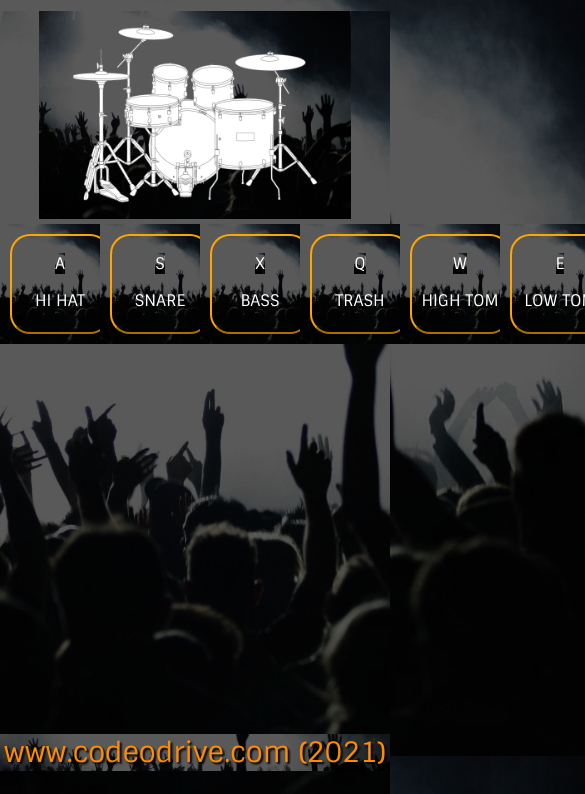
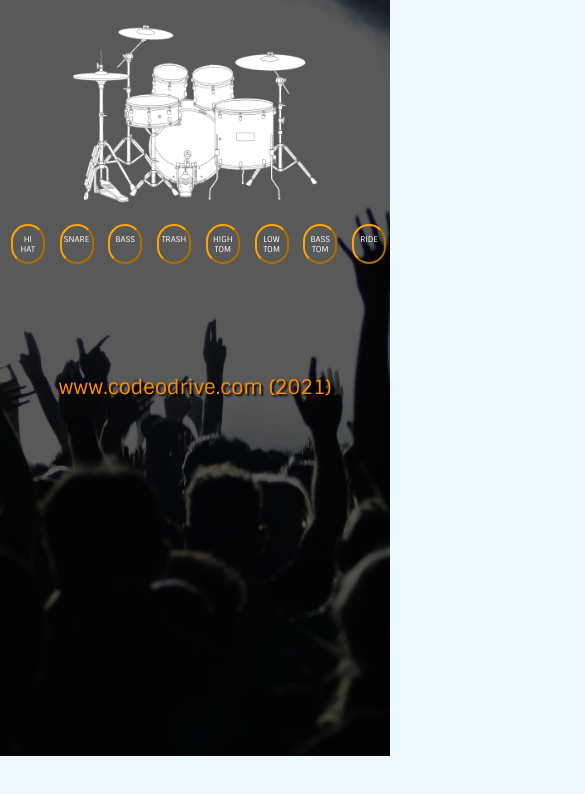
Before and after one commit to bartekwawrzkowicz/Drum_Set, a website: page index.html in a window 390 px wide. Shown: the part 88-882 px from the top of the page, 585 px wide, since content can reach past the window. After the commit the page ends 844 px from the top, so only its background shows below. Drawn offline with Linux system fonts and the light colour scheme.

Commit message:
adding mobile click functionality

```diff
--- a/app.js
+++ b/app.js
@@ -9,11 +9,25 @@ const picRightTom = document.getElementById('right-tom');
 const picBassTom = document.getElementById('bass-tom');
 const picRightCymbal = document.getElementById('right-cymbal');
 
+// BUTTONS --------------------------------------------------
+const buttonList = [
+    hiHatBtn = document.getElementById('hh'),
+    snareBtn = document.getElementById('sd'),
+    bassDrumBtn = document.getElementById('bd'),
+    trashBtn = document.getElementById('lc'),
+    highTomBtn = document.getElementById('lt'),
+    lowTomBtn = document.getElementById('rt'),
+    bassTomBtn = document.getElementById('bt'),
+    rideBtn = document.getElementById('rc'),
+]
+
 // LOGIC ----------------------------------------------------
 
-const playDrum = event => {
+
+
+const keyDownHandler = event => {
     const audio = document.querySelector(`audio[data-key="${event.keyCode}"]`);
-    const key = document.querySelector(`button[data-sound="${event.keyCode}"]`);
+    const key = document.querySelector(`button[data-key="${event.keyCode}"]`);
     const image = document.querySelector(`img[data-key="${event.keyCode}"]`);
 
     if (!audio) return;
@@ -22,12 +36,14 @@ const playDrum = event => {
 
     key.classList.add('active');
 
+    if (!image) return;
     picClean.classList.add('non-active');
     image.classList.remove('non-active');
+
 }
 
-const removeTransition = event => {
-    const key = document.querySelector(`button[data-sound="${event.keyCode}"`);
+const keyUpHandler = event => {
+    const key = document.querySelector(`button[data-key="${event.keyCode}"`);
     const image = document.querySelector(`img[data-key="${event.keyCode}"]`);
 
     key.classList.remove('active');
@@ -36,5 +52,24 @@ const removeTransition = event => {
     image.classList.add('non-active');
 }
 
-window.addEventListener('keydown', playDrum);
-window.addEventListener('keyup', removeTransition);
+const clickHandler = event => {
+    const audio = document.querySelector(`audio[data-key="${event.target.dataset.key}"]`);
+    const image = document.querySelector(`img[data-key="${event.target.dataset.key}"]`);
+
+    audio.currentTime = 0;
+    audio.play();
+
+    picClean.classList.add('non-active');
+    image.classList.remove('non-active');
+
+    setTimeout(() => {
+        picClean.classList.remove('non-active');
+        image.classList.add('non-active');
+    }, 200);
+}
+
+const buttons = buttonList.map(button => button.addEventListener('click', clickHandler))
+
+
+window.addEventListener('keydown', keyDownHandler);
+window.addEventListener('keyup', keyUpHandler);
--- a/index.html
+++ b/index.html
@@ -12,6 +12,7 @@
 <body>
     <h1 class="main-title">DRUM SET</h1>
     <div class="container">
+        <div class="container-images">
             <img data-key="" class="" class="img" src="resources/photo/drum_kit.png" id="clean" alt="drum set">
             <img data-key="65" class="non-active" class="img" src="resources/photo/drum_kit_active/drum_kit_hi_hat.png" id="hi-hat" alt="hi hat">
             <img data-key="83" class="non-active" class="img" src="resources/photo/drum_kit_active/drum_kit_snare.png" id="snare" alt="snare drum">
@@ -21,59 +22,60 @@
             <img data-key="69" class="non-active" class="img" src="resources/photo/drum_kit_active/drum_kit_right_tom.png" id="right-tom" alt="low tom">
             <img data-key="68" class="non-active" class="img" src="resources/photo/drum_kit_active/drum_kit_bass_tom.png" id="bass-tom" alt="floor tom">
             <img data-key="82" class="non-active" class="img" src="resources/photo/drum_kit_active/drum_kit_right_cymbal.png" id="right-cymbal" alt="ride">
+        </div>
 
         <div class="buttons row">
             <div data-key="65" class="key">
-                <button class="btn" data-sound="65" id="hh">
+                <button class="btn" data-key="65" id="hh">
                     <p class="key-name">A</p>
                     HI HAT</p>
                 </button>
                 <audio data-key="65" src="./vendors/sound/hi_hat.wav"></audio>
             </div>
             <div data-key="83" class="key">
-                <button class="btn" data-sound="83" id="sd">
+                <button class="btn" data-key="83" id="sd">
                     <p class="key-name">S</p>
                     SNARE</p>
                 </button>
                 <audio data-key="83" src="./vendors/sound/snare_drum.wav"></audio>
             </div>
             <div data-key="88" class="key">
-                <button class="btn" data-sound="88" id="bd">
+                <button class="btn" data-key="88" id="bd">
                     <p class="key-name">X</p>
                     BASS</p>
                 </button>
                 <audio data-key="88" src="./vendors/sound/bass_drum.wav"></audio>
             </div>
             <div data-key="81" class="key">
-                <button class="btn" data-sound="81" id="lc">
+                <button class="btn" data-key="81" id="lc">
                     <p class="key-name">Q</p>
                     TRASH</p>
                 </button>
                 <audio data-key="81" src="./vendors/sound/trash.wav"></audio>
             </div>
             <div data-key="87" class="key">
-                <button class="btn" data-sound="87" id="lt">
+                <button class="btn" data-key="87" id="lt">
                     <p class="key-name">W</p>
                     HIGH TOM</p>
                 </button>
                 <audio data-key="87" src="./vendors/sound/tom_left.wav"></audio>
             </div>
             <div data-key="69" class="key">
-                <button class="btn" data-sound="69" id="rt">
+                <button class="btn" data-key="69" id="rt">
                     <p class="key-name">E</p>
                     LOW TOM</p>
                 </button>
                 <audio data-key="69" src="./vendors/sound/tom_right.wav"></audio>
             </div>
             <div data-key="68" class="key">
-                <button class="btn" data-sound="68" id="bt">
+                <button class="btn" data-key="68" id="bt">
                     <p class="key-name">D</p>
                     BASS TOM</p>
                 </button>
                 <audio data-key="68" src="./vendors/sound/bass_tom.wav"></audio>
             </div>
             <div data-key="82" class="key">
-                <button class="btn" data-sound="82" id="rc">
+                <button class="btn" data-key="82" id="rc">
                     <p class="key-name">R</p>
                     RIDE</p>
                 </button>
@@ -81,7 +83,7 @@
             </div>
 
         </div>
-
+    </div>
         <footer>
         <h2 class="footer-info">www.codeodrive.com (2021)</h2>
         </footer>
--- a/querries.css
+++ b/querries.css
@@ -18,21 +18,32 @@ h1 {
         width: 80%;
     }
 
-    button {
+    .buttons {
+        display: flex;;
+    }
+
+    .btn {
         height: 40px;
-        width: 10%;
-        margin-top: 10%;
+        width: 34px;
         border-radius: 20px;
         border-color: orange;
         color: white;
         top: 18%;
         margin-left: 10%;
-        margin-bottom: 10px;
-        font-size: 6px;
+        font-size: 8px;
+        padding: 8px;
+    }
+
+    .key-name {
+        display: none;
     }
 
     h2 {
         font-size: 20px;
         margin-top: 100%;
     }
+
+    .footer-info {
+        font-size: 20px;
+    }
 }
--- a/style.css
+++ b/style.css
@@ -63,9 +63,12 @@ body {
     text-align: center;
 }
 
+.container-images {
+    position: relative;
+}
+
 .container img {
     width: 60%;
-    position: relative;
 }
 
 .non-active {
```
Lines whose indentation alone changed are shown as unchanged.
